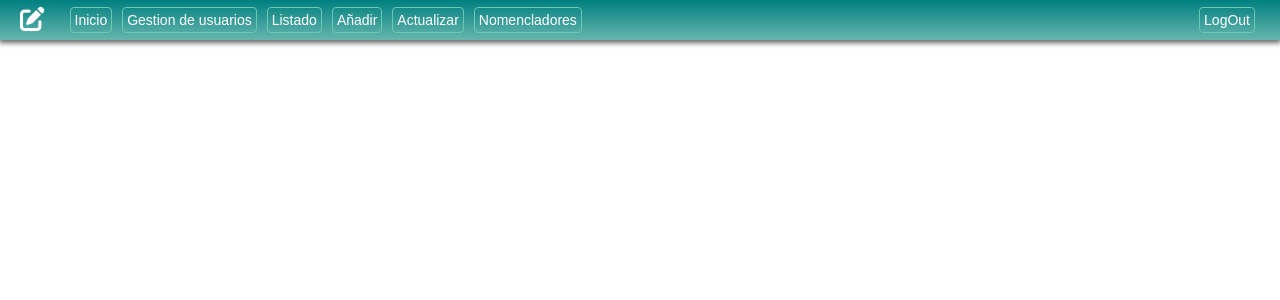
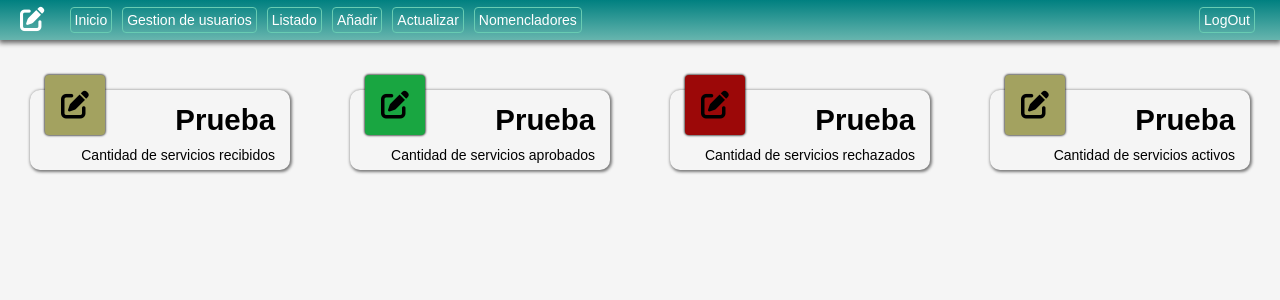
Before and after one commit to cris-zmra1991/contracts, a PHP site: page /Contracts/views/user.view.php in a window 1280 px wide. Shown: the top 300 px of the page. Run offline with PHP 8.4, Linux system fonts and the light colour scheme.

Commit message:
Agregado al dashboard cards con informacion estadistica

```diff
--- a/res/panel.css
+++ b/res/panel.css
@@ -7,7 +7,7 @@ html{
 	font-size:14px;
 }
 body{
-	background-color: ;
+	background-color: #f5f5f5;
 	margin: 0px;
 }
 
@@ -52,3 +52,90 @@ body{
 	color: #fff;
 	text-decoration: none;
 }
+
+/* TARJETAS PARA DASHBOARD */
+.card-container{
+	display: flex;
+}
+.card{
+	position: relative;
+	width: 25%;
+	height: 80px;
+	border-color: rgba(0,0,0,0.6);
+	border-radius: 10px;
+	box-shadow: 1px 1px 3px 1px rgba(0,0,0,0.5);
+	margin-top: 50px;
+	margin-left: 30px;
+	margin-right: 30px;
+}
+.card-icon-ochre{
+	display: flex;
+	align-items: center;
+	justify-content: center;
+  width: 60px;
+	height: 60px;
+	background-color: #a3a260;
+	position: absolute;
+	bottom: 35px;
+	left: 15px;
+	border-radius: 4px;
+	box-shadow: 0px 0px 2px 1px rgba(0,0,0,0.6);
+}
+.card-icon-green{
+	display: flex;
+	align-items: center;
+	justify-content: center;
+  width: 60px;
+	height: 60px;
+	background-color: #19a641;
+	position: absolute;
+	bottom: 35px;
+	left: 15px;
+	border-radius: 4px;
+	box-shadow: 0px 0px 2px 1px rgba(0,0,0,0.6);
+}
+.card-icon-red{
+	display: flex;
+	align-items: center;
+	justify-content: center;
+  width: 60px;
+	height: 60px;
+	background-color: #9c0808;
+	position: absolute;
+	bottom: 35px;
+	left: 15px;
+	border-radius: 4px;
+	box-shadow: 0px 0px 2px 1px rgba(0,0,0,0.6);
+}
+.card-text{
+	display: flex;
+	align-items: center;
+	justify-content: end;
+	position: absolute;
+	top: 10px;
+	right: 10px;
+	width: 160px;
+	height: 40px;
+	padding: 5px;
+	font-family: sans-serif;
+	font-size: 2.1em;
+	font-weight: bold;
+
+}
+.card-text1{
+	display: flex;
+	align-items: center;
+	justify-content: end;
+	position: absolute;
+	bottom: 0px;
+	width: 100%;
+	height: 30px;
+	padding-right: 15px;
+	padding-top: 5px;
+	padding-bottom: 5px;
+	padding-left: 15px;
+	font-family: sans-serif;
+	font-size: 1em;
+	font-weight: 300;
+
+}
--- a/views/user.view.php
+++ b/views/user.view.php
@@ -25,6 +25,27 @@
 	</div>
 
 	<!-- COMIENZO DEL DASHBOARD -->
-
+	<div class="card-container">
+	<div class="card">
+		<div class="card-icon-ochre"><i class="fa-solid fa-edit fa-2xl"></i></div>
+    <div class="card-text">Prueba</div>
+    <div class="card-text1">Cantidad de servicios recibidos</div>
+	</div>
+	<div class="card">
+		<div class="card-icon-green"><i class="fa-solid fa-edit fa-2xl"></i></div>
+    <div class="card-text">Prueba</div>
+    <div class="card-text1">Cantidad de servicios aprobados</div>
+	</div>
+	<div class="card">
+		<div class="card-icon-red"><i class="fa-solid fa-edit fa-2xl"></i></div>
+    <div class="card-text">Prueba</div>
+    <div class="card-text1">Cantidad de servicios rechazados</div>
+	</div>
+	<div class="card">
+		<div class="card-icon-ochre"><i class="fa-solid fa-edit fa-2xl"></i></div>
+    <div class="card-text">Prueba</div>
+    <div class="card-text1">Cantidad de servicios activos</div>
+	</div>
+	</div>
 </body>
 </html>
```
